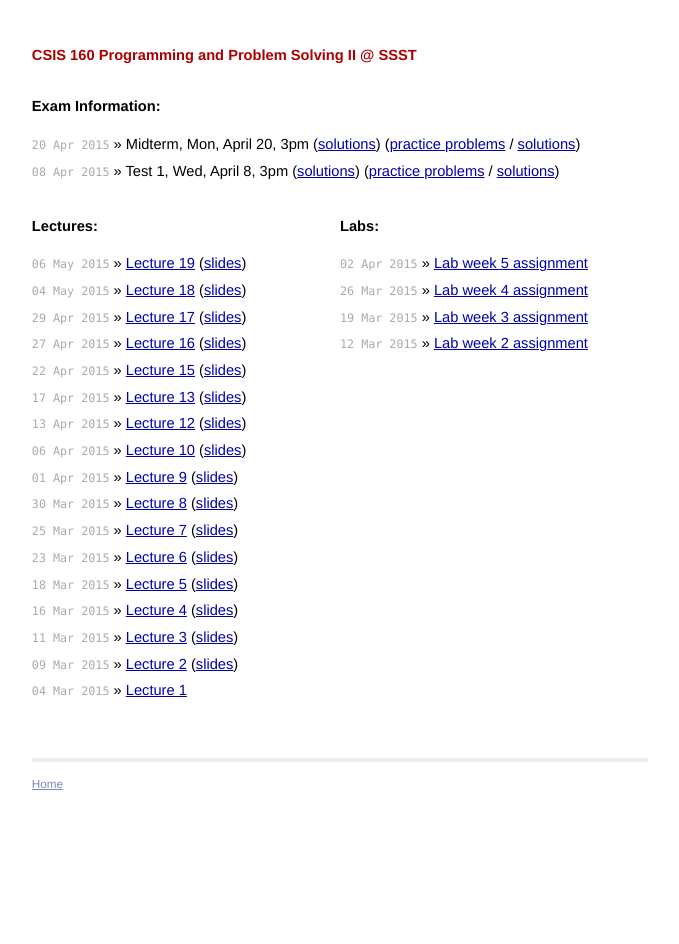
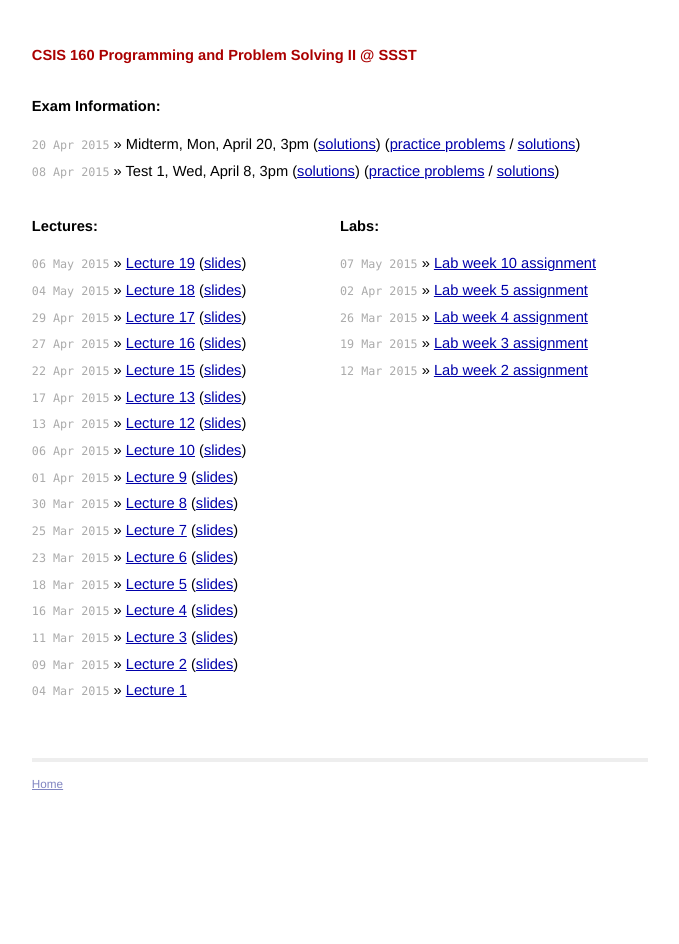
Before and after one commit to csis160/csis160.github.io, a Jekyll site: the page built from index.html, in a window 1280 px wide. Shown: the whole page, without its empty margins (300-979 px from the left). Built offline with Jekyll 4.4.1, drawn with Linux system fonts in a browser that asks for light colours.

Commit message:
added week 10 lab assignment

```diff
--- a/index.html
+++ b/index.html
@@ -50,6 +50,7 @@
     <div id="lectures">
       <h1>Labs:</h1>
       <ul class="posts" class="rightcol">
+          <li><span>07 May 2015</span> &raquo; <a href="pdf/lab-week-10.pdf">Lab week 10 assignment</a></li>
           <li><span>02 Apr 2015</span> &raquo; <a href="pdf/lab-week-05.pdf">Lab week 5 assignment</a></li>
           <li><span>26 Mar 2015</span> &raquo; <a href="pdf/lab-week-04.pdf">Lab week 4 assignment</a></li>
           <li><span>19 Mar 2015</span> &raquo; <a href="pdf/lab-week-03.pdf">Lab week 3 assignment</a></li>
```
Also changed, not shown: 1 other file.
